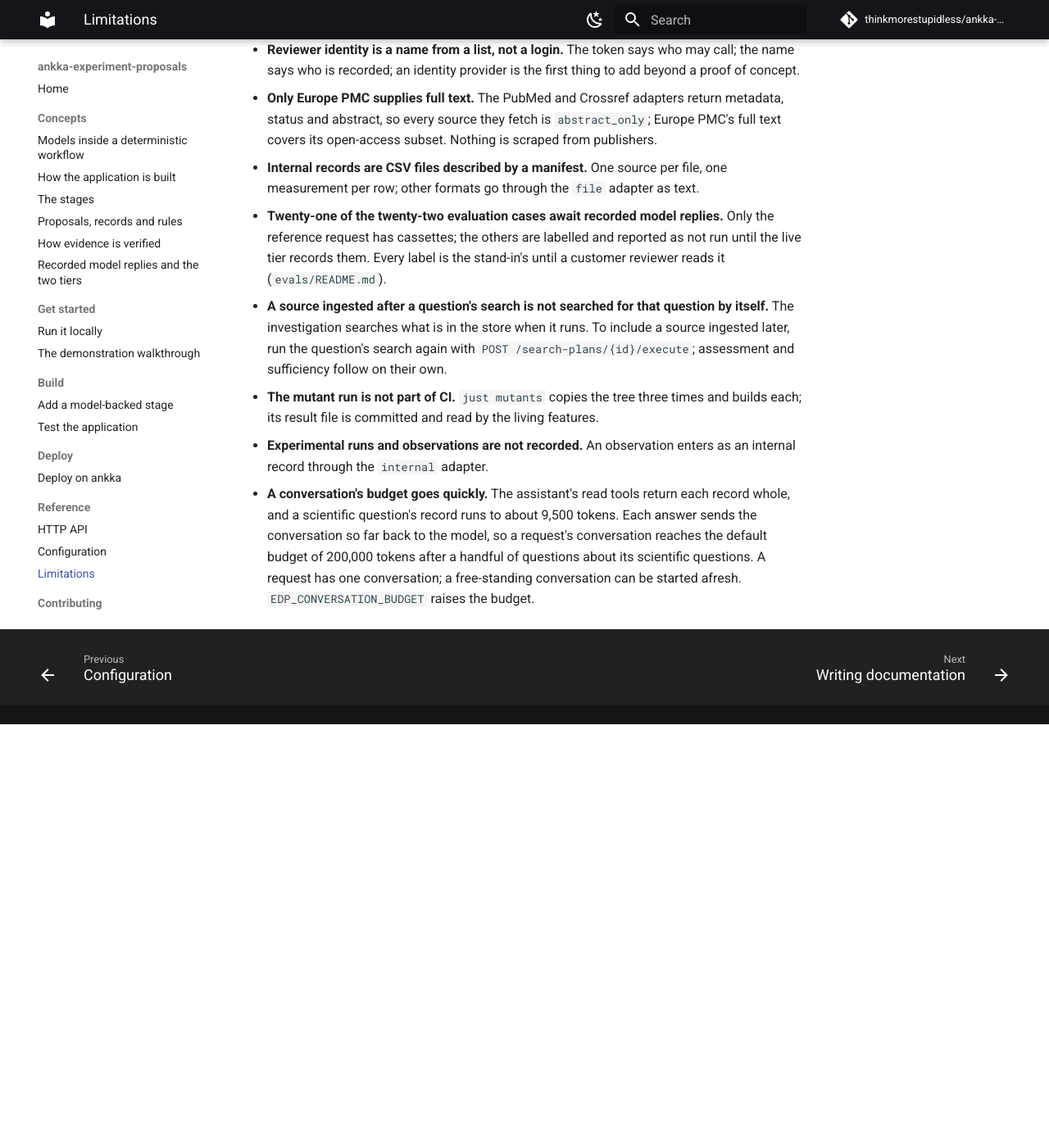
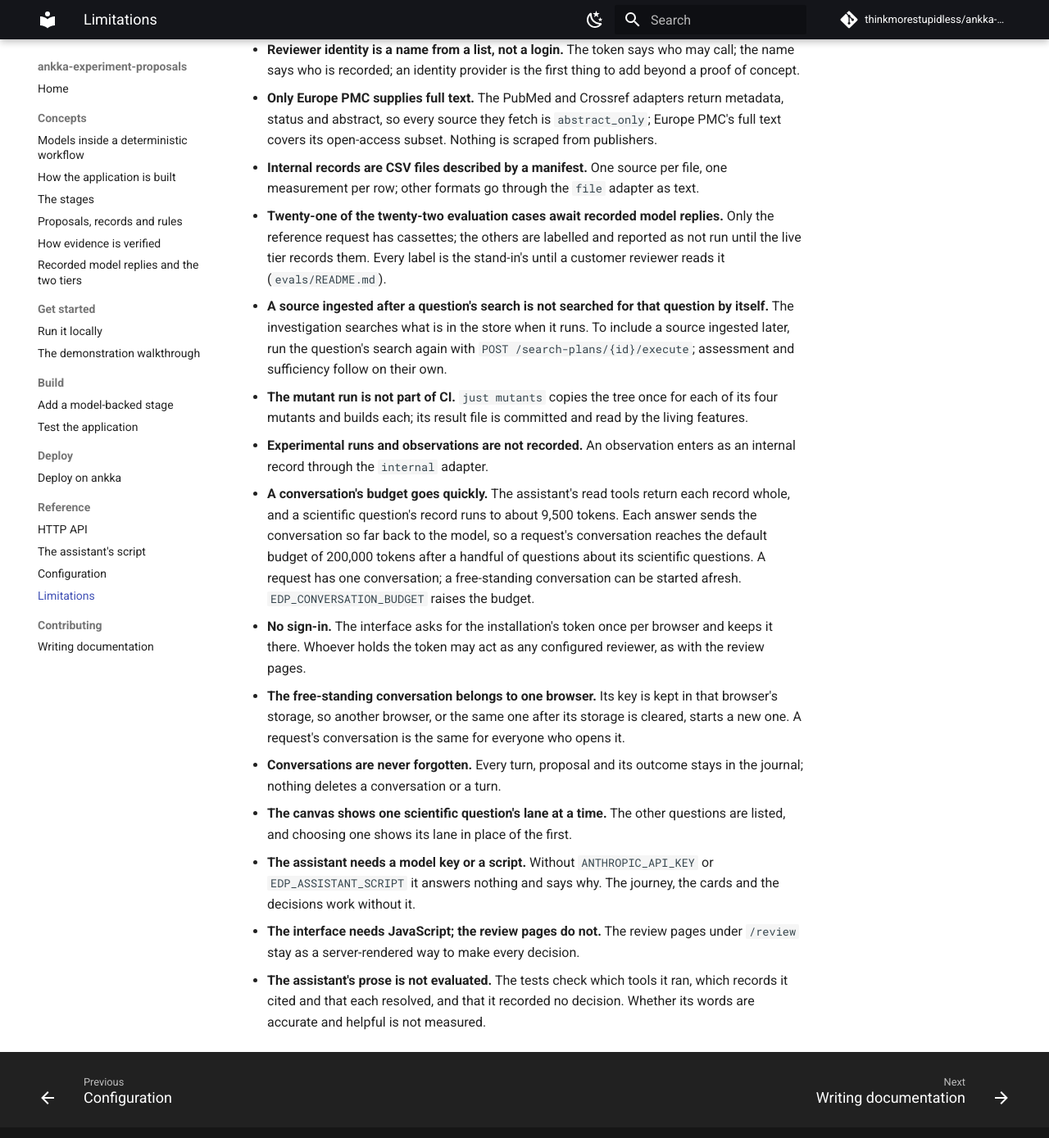
Before and after one commit to thinkmorestupidless/ankka-experiment-proposals, an MkDocs documentation site: the page built from docs/reference/limitations.md, in a window 1280 px wide and 1400 px high, scrolled down 690 px. Shown: the top 1389 px of the window at 82% size. Built offline with MkDocs 1.6.1 and Material for MkDocs 9.7.7, drawn with Linux system fonts in a browser that asks for light colours; comment, search, counter and statistics services are not loaded; before the commit the page ends 1574 px from its top, so only the background shows below that.

Commit message:
docs(002): what runs by itself, the interface in the overview, and the new limitations
The README names the interface and says that, between the three decisions, the
investigation runs by itself and never ingests a source. The docs index points to the
automatic stages and to the assistant's script, which has its own reference page.

The limitations add the following: there is no sign-in; the free-standing conversation
belongs to one browser; conversations are never forgotten; the canvas shows one
question's lane at a time; the assistant needs a key or a script; the interface needs
JavaScript; and the assistant's prose is not evaluated.

Tasks: T074, T075

Co-Authored-By: Claude Opus 5.5 <noreply@anthropic.com>

```diff
--- a/docs/reference/limitations.md
+++ b/docs/reference/limitations.md
@@ -40,7 +40,7 @@ What the application does not do. Each is a deliberate boundary of a proof of co
   investigation searches what is in the store when it runs. To include a source ingested later, run the
   question's search again with `POST /search-plans/{id}/execute`; assessment and sufficiency follow on
   their own.
-- **The mutant run is not part of CI.** `just mutants` copies the tree three times and builds each;
+- **The mutant run is not part of CI.** `just mutants` copies the tree once for each of its four mutants and builds each;
   its result file is committed and read by the living features.
 - **Experimental runs and observations are not recorded.** An observation enters as an internal
   record through the `internal` adapter.
@@ -49,3 +49,20 @@ What the application does not do. Each is a deliberate boundary of a proof of co
   back to the model, so a request's conversation reaches the default budget of 200,000 tokens after a
   handful of questions about its scientific questions. A request has one conversation; a free-standing
   conversation can be started afresh. `EDP_CONVERSATION_BUDGET` raises the budget.
+- **No sign-in.** The interface asks for the installation's token once per browser and keeps it there.
+  Whoever holds the token may act as any configured reviewer, as with the review pages.
+- **The free-standing conversation belongs to one browser.** Its key is kept in that browser's storage,
+  so another browser, or the same one after its storage is cleared, starts a new one. A request's
+  conversation is the same for everyone who opens it.
+- **Conversations are never forgotten.** Every turn, proposal and its outcome stays in the journal;
+  nothing deletes a conversation or a turn.
+- **The canvas shows one scientific question's lane at a time.** The other questions are listed, and
+  choosing one shows its lane in place of the first.
+- **The assistant needs a model key or a script.** Without `ANTHROPIC_API_KEY` or
+  `EDP_ASSISTANT_SCRIPT` it answers nothing and says why. The journey, the cards and the decisions
+  work without it.
+- **The interface needs JavaScript; the review pages do not.** The review pages under `/review` stay as
+  a server-rendered way to make every decision.
+- **The assistant's prose is not evaluated.** The tests check which tools it ran, which records it cited
+  and that each resolved, and that it recorded no decision. Whether its words are accurate and helpful is
+  not measured.
--- a/mkdocs.yml
+++ b/mkdocs.yml
@@ -78,6 +78,7 @@ nav:
       - Deploy on ankka: deploy/deploy-on-ankka.md
   - Reference:
       - HTTP API: reference/http-api.md
+      - The assistant's script: reference/assistant-script.md
       - Configuration: reference/configuration.md
       - Limitations: reference/limitations.md
   - Contributing:
```
Also changed, not shown: README.md (+9 -0 lines), docs/index.md (+2 -0 lines), docs/reference/assistant-script.md (+2 -0 lines), docs/reference/http-api.md (+1 -1 lines), specs/002-chat-canvas-interface/tasks.md (+2 -2 lines).
